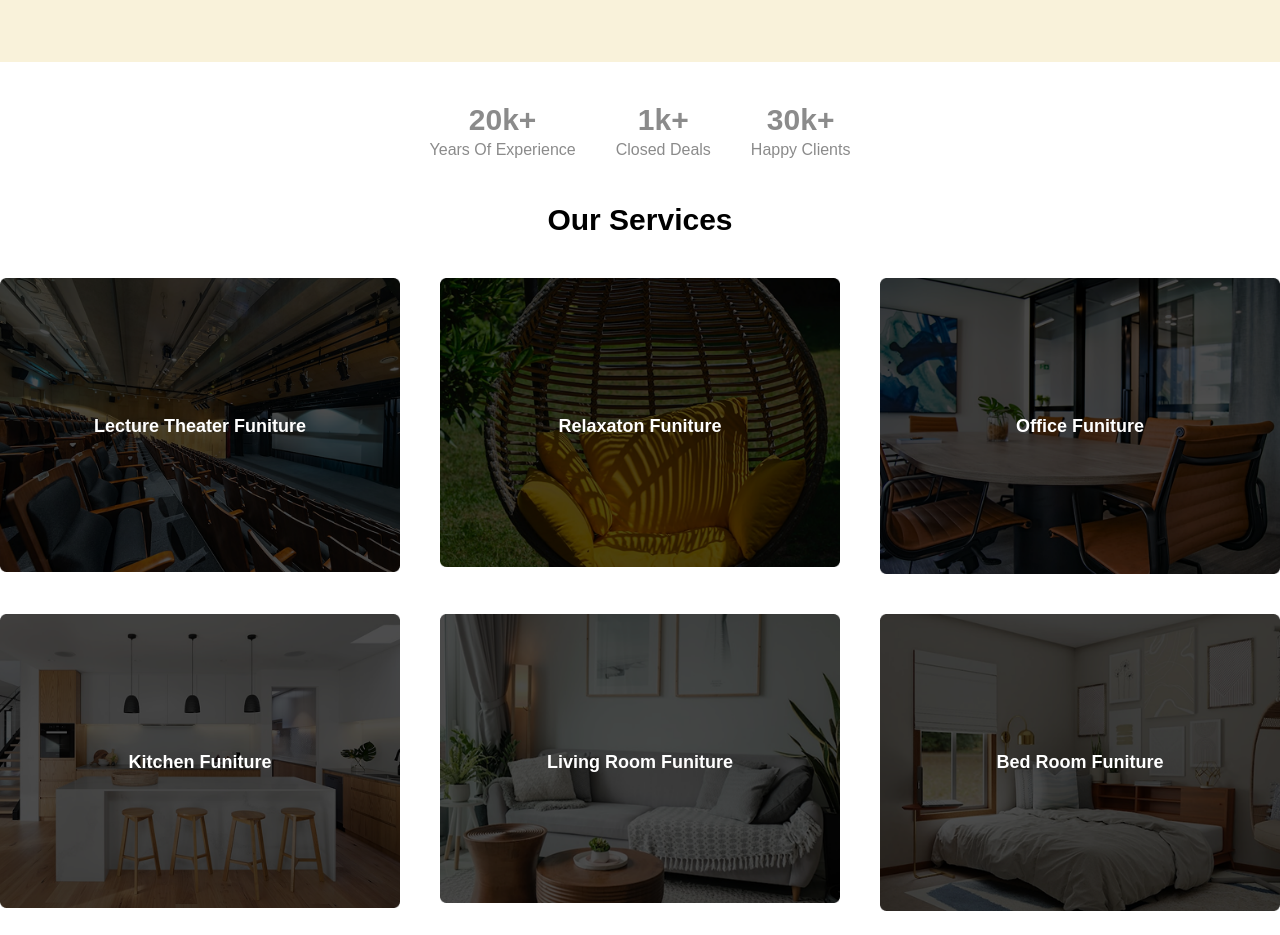
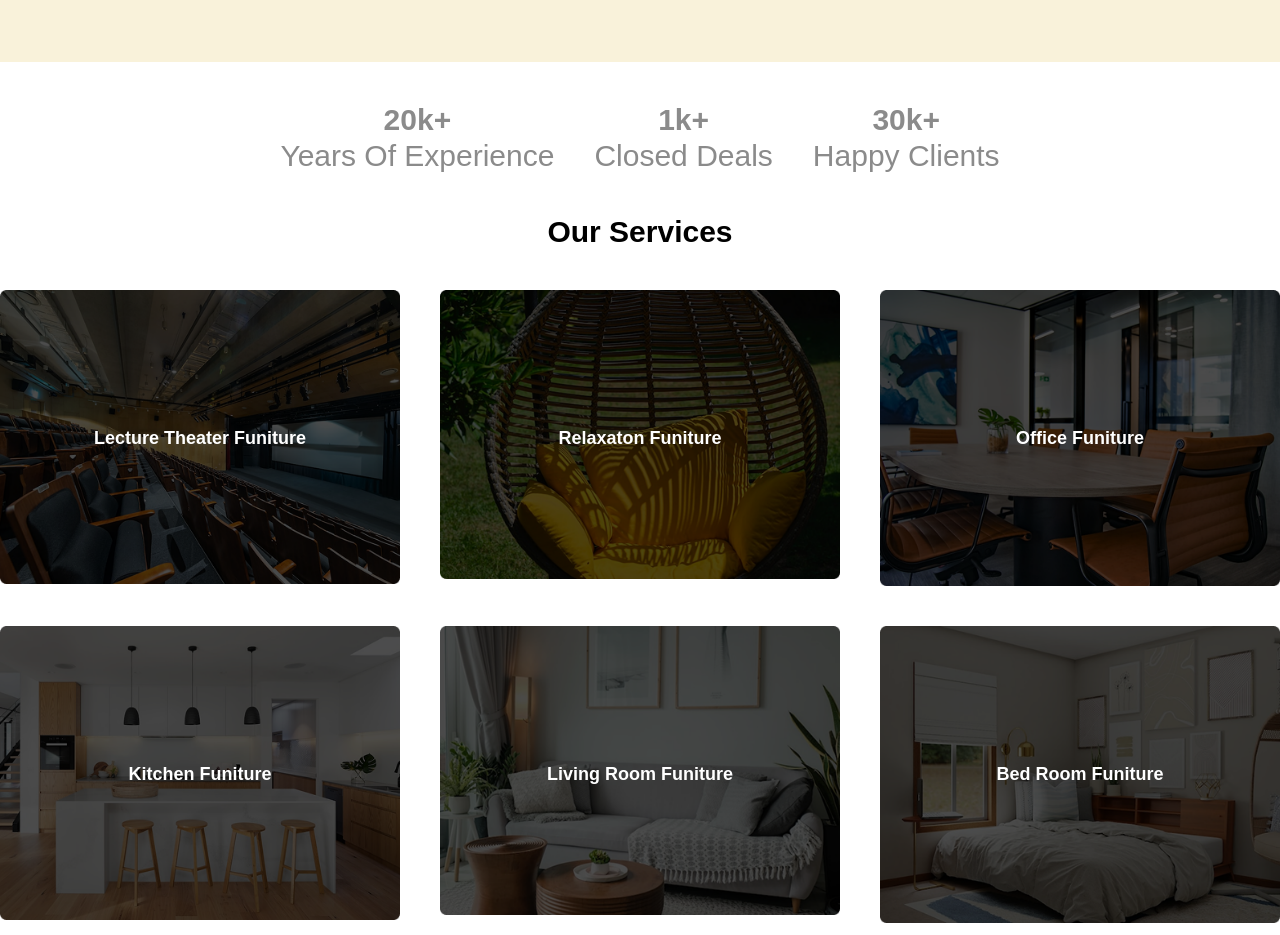
Before and after one commit to Bida3443/Forest-products, a Next.js app: page / in a window 1280 px wide. Shown: the part 840-1775 px from the top of the page. Built offline with nearby package versions, Linux system fonts and the light colour scheme.

Commit message:
forest products

```diff
--- a/src/components/Frame/Frame.tsx
+++ b/src/components/Frame/Frame.tsx
@@ -21,8 +21,8 @@ export default function  Frame (){
         <div className='flex justify-center gap-10 items-center text-[#8B8B8B]' >
             {rame.map((items,index)=>(
                 <div key={index} className='flex items-center flex-col '>
-                    <p className='text-3xl font-bold'>{items.text}</p>
-                    <p>{items.link}</p>
+                    <p className='lg:text-3xl text-xl font-bold'>{items.text}</p>
+                    <p className="lg:text-3xl text-md">{items.link}</p>
                 </div>
             ))}
         </div>
```
